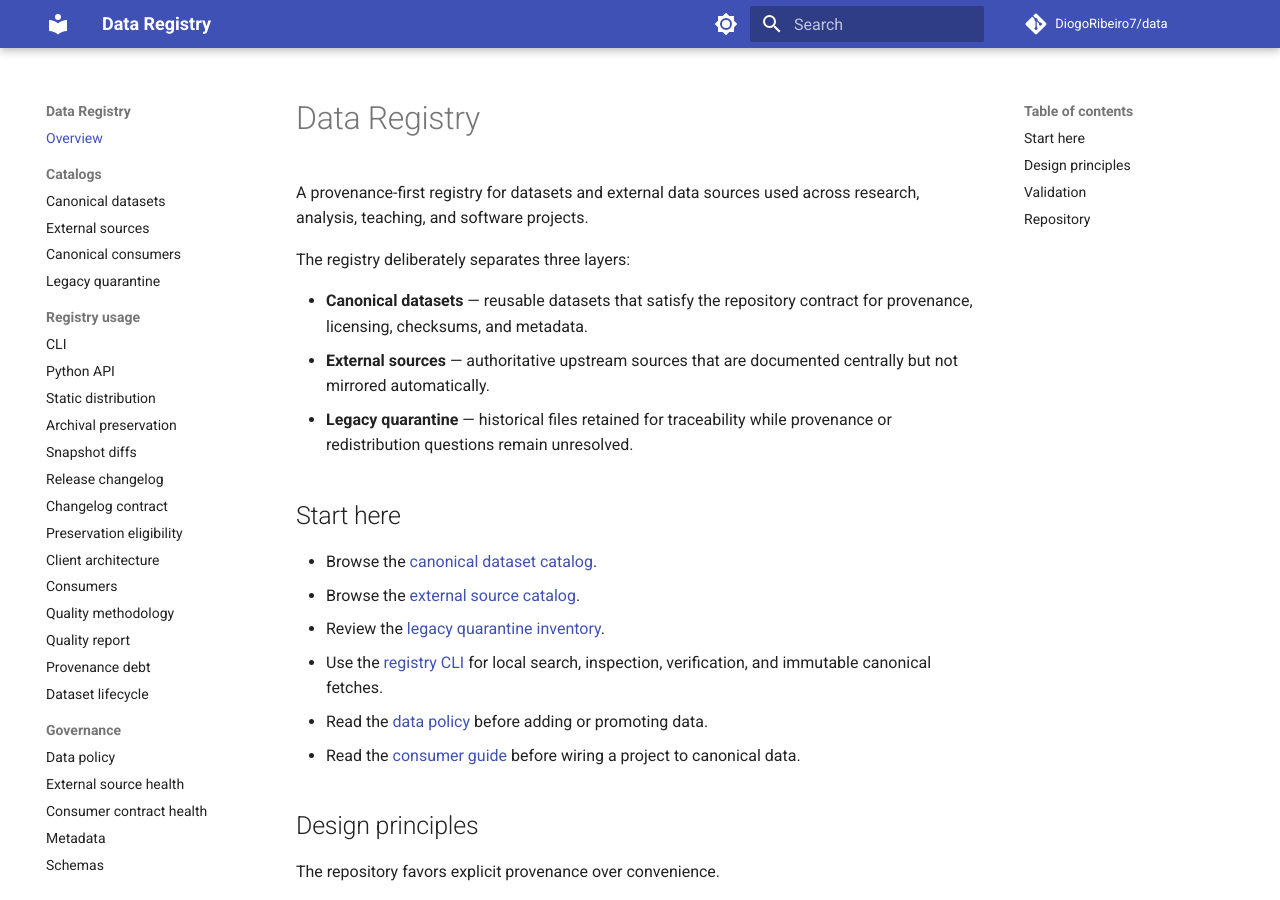
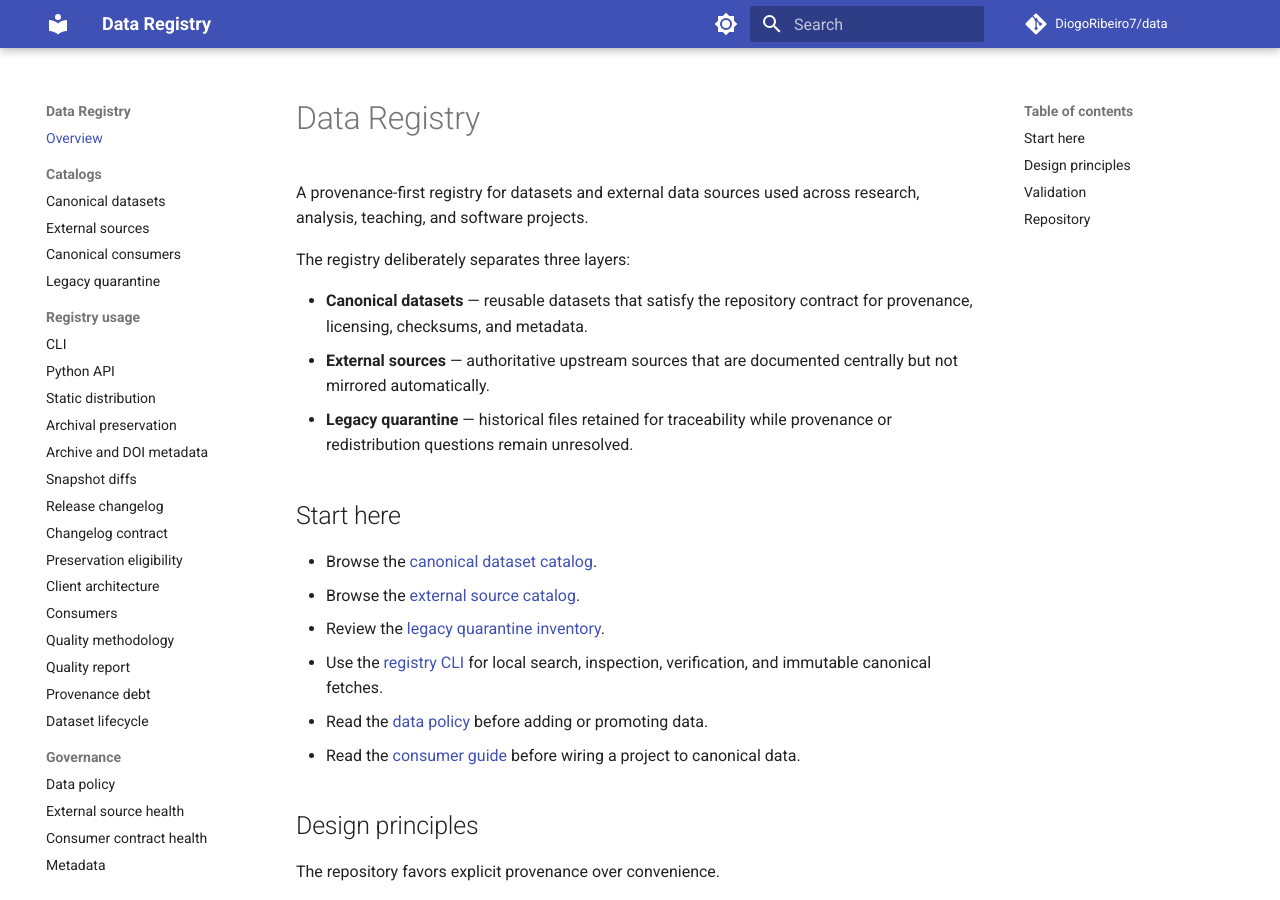
Before and after one commit to DiogoRibeiro7/data, an MkDocs documentation site: the page built from docs/index.md, in a window 1280 px wide and 900 px high. Built offline with MkDocs 1.6.1 and Material for MkDocs 9.7.7, drawn with Linux system fonts in a browser that asks for light colours; comment, search, counter and statistics services are not loaded.

Commit message:
docs: add archive metadata guide to navigation

```diff
--- a/mkdocs.yml
+++ b/mkdocs.yml
@@ -48,6 +48,7 @@ nav:
       - Python API: PYTHON_API.md
       - Static distribution: STATIC_DISTRIBUTION.md
       - Archival preservation: PRESERVATION.md
+      - Archive and DOI metadata: ARCHIVING.md
       - Snapshot diffs: SNAPSHOT_DIFFS.md
       - Release changelog: generated/registry-changelog.md
       - Changelog contract: REGISTRY_CHANGELOG.md
```
